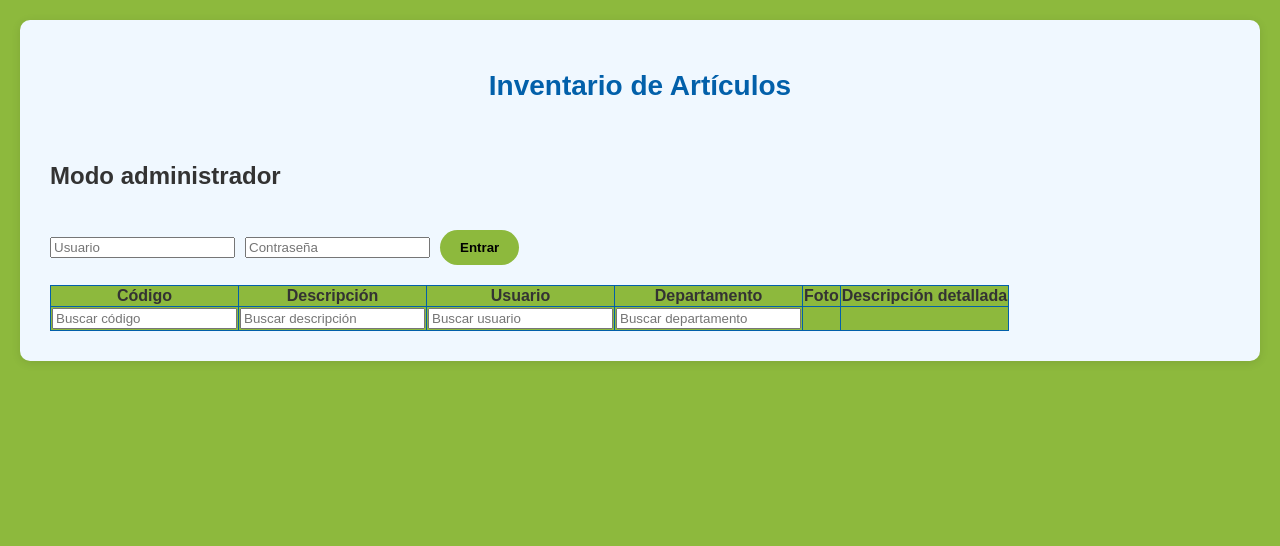
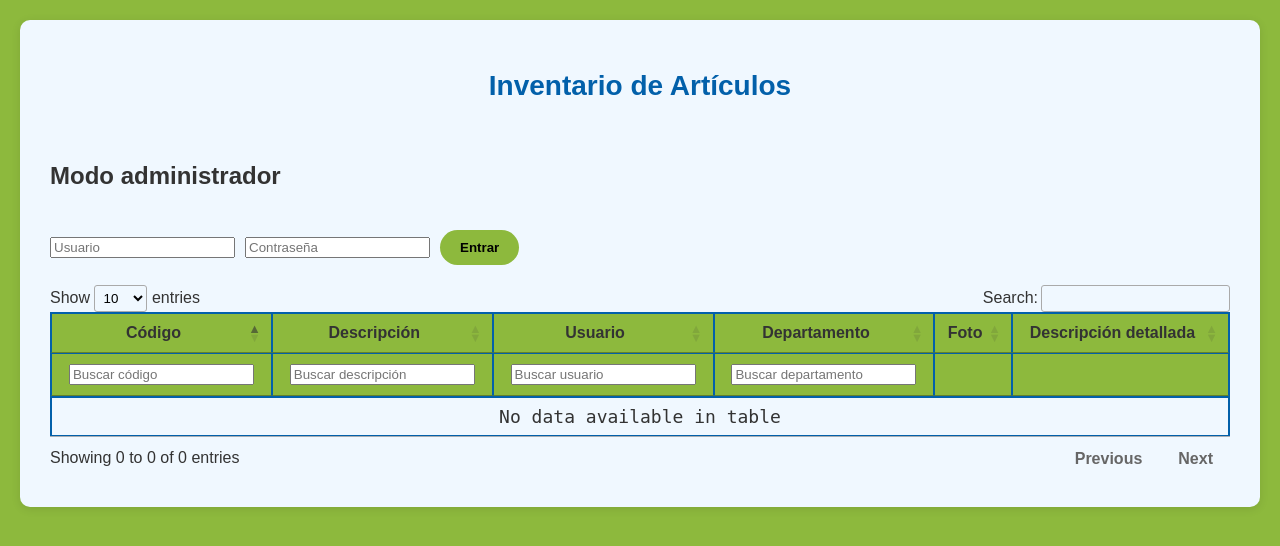
Before and after one commit to AnalistaDatosCamich/inventariocamich, a Flask app: template templates/index.html in a window 1280 px wide. Shown: the top 546 px of the page. Run offline with Flask 3, Linux system fonts and the light colour scheme; the template is opened without the code that fills it, so the values that code supplies are empty; some libraries are stand-ins or nearby versions.

Commit message:
Readded the id='items-table' to the table

```diff
--- a/templates/index.html
+++ b/templates/index.html
@@ -32,8 +32,8 @@
             <button type="submit">Entrar</button>
         </form>
 
-        <div class="table-container">
-        <table>
+        <div class="table-container" >
+        <table id="items-table">
             <thead>
                 <tr>
                     <th>Código</th>
```
Also changed, not shown: inventario.db.
